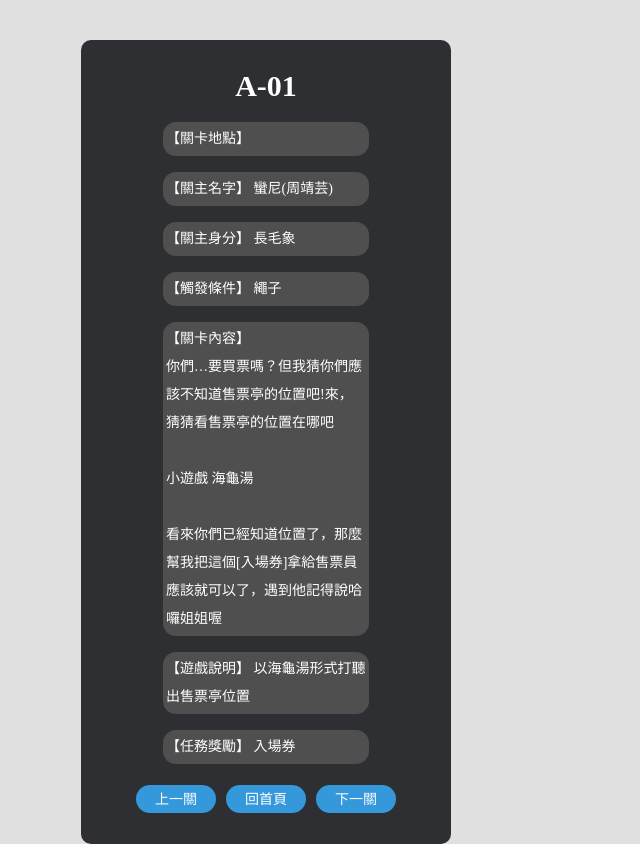
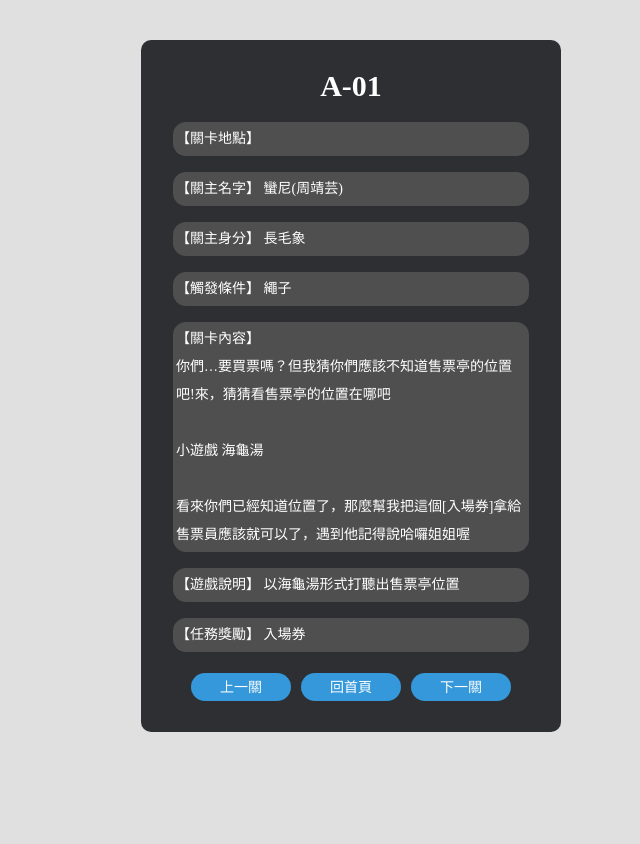
Before and after one commit to haoyu050735/MackayMuseum, a plain HTML site: page a01.html in a window 1280 px wide. Shown: the whole page, without its empty margins (299-939 px from the left). After the commit the page ends 800 px from the top, so only its background shows below. Drawn offline with Linux system fonts and the light colour scheme.

Commit message:
Update suyinguanka.css

```diff
--- a/suyinguanka.css
+++ b/suyinguanka.css
@@ -1,11 +1,11 @@
 
 #everypage_frame  {
-width: 350px;
+width: 400px;
 padding: 10px;
 position: absolute;
 left: 50%;
 top: 30%;
-margin-left: -260px;
+margin-left: -200px;
 margin-top: -200px;
 background-color: #2e2f33;
 border-radius: 10px;
@@ -19,7 +19,7 @@ vertical-align: middle;
 
 .everypage_title {
 font-family: "微軟正黑體"; font-size: 30px; font-weight: bold;
-width: 200px;
+width: 350px;
 line-height: 20px;
 text-align: center;
 color: white;
@@ -31,7 +31,7 @@ padding: 10px;
 .everypage_neiwun {
 font-size: 14px;
 font-family: "微軟正黑體";
-width: 200px;
+width: 350px;
 line-height: 28px;
 text-align: left;
 color: white;
@@ -43,7 +43,7 @@ padding: 3px;
 #btn_page {
 font-size: 14px;
 font-family: "微軟正黑體";
-width: 80px;
+width: 100px;
 height: 28px;
 line-height: 28px;
 text-align: center;
```
